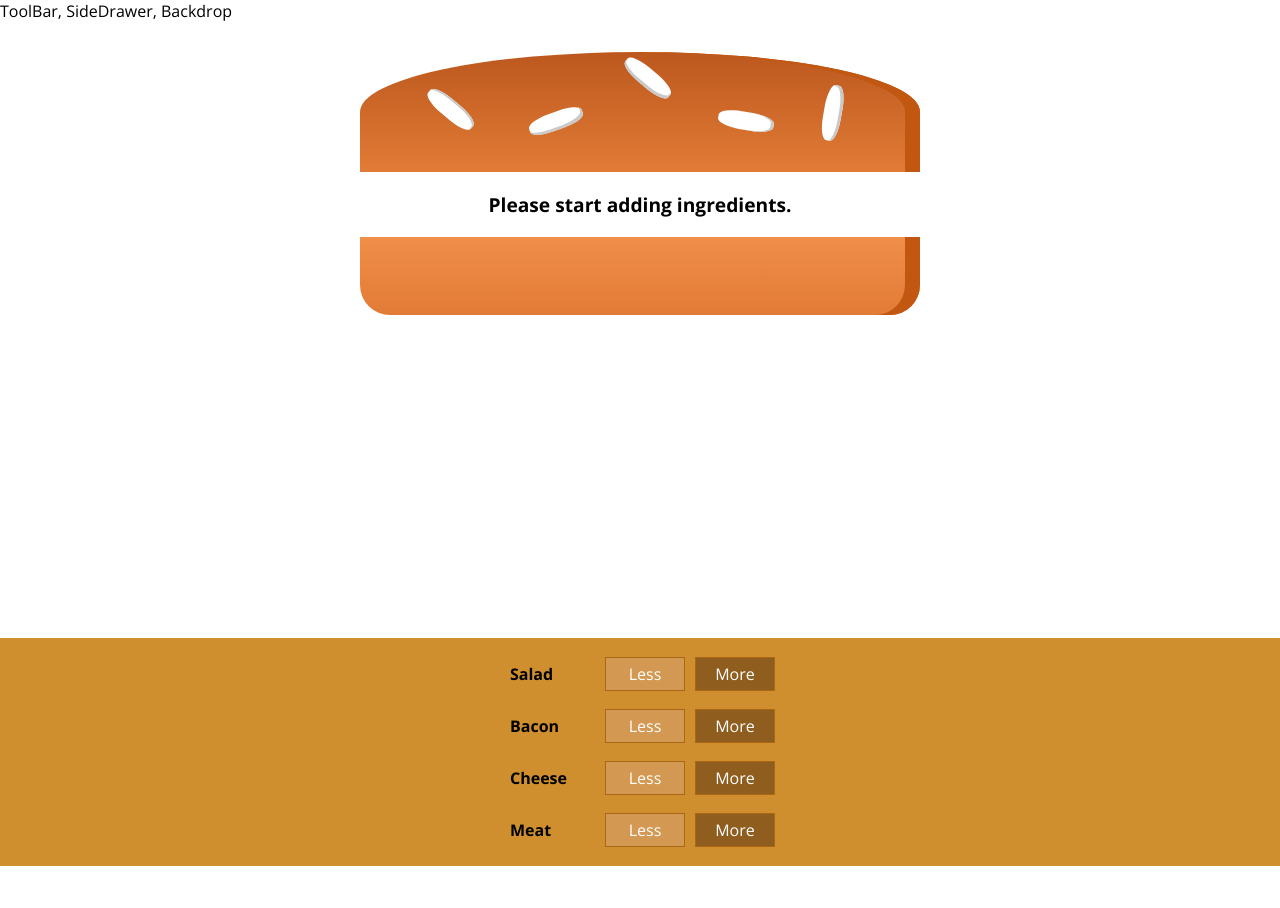
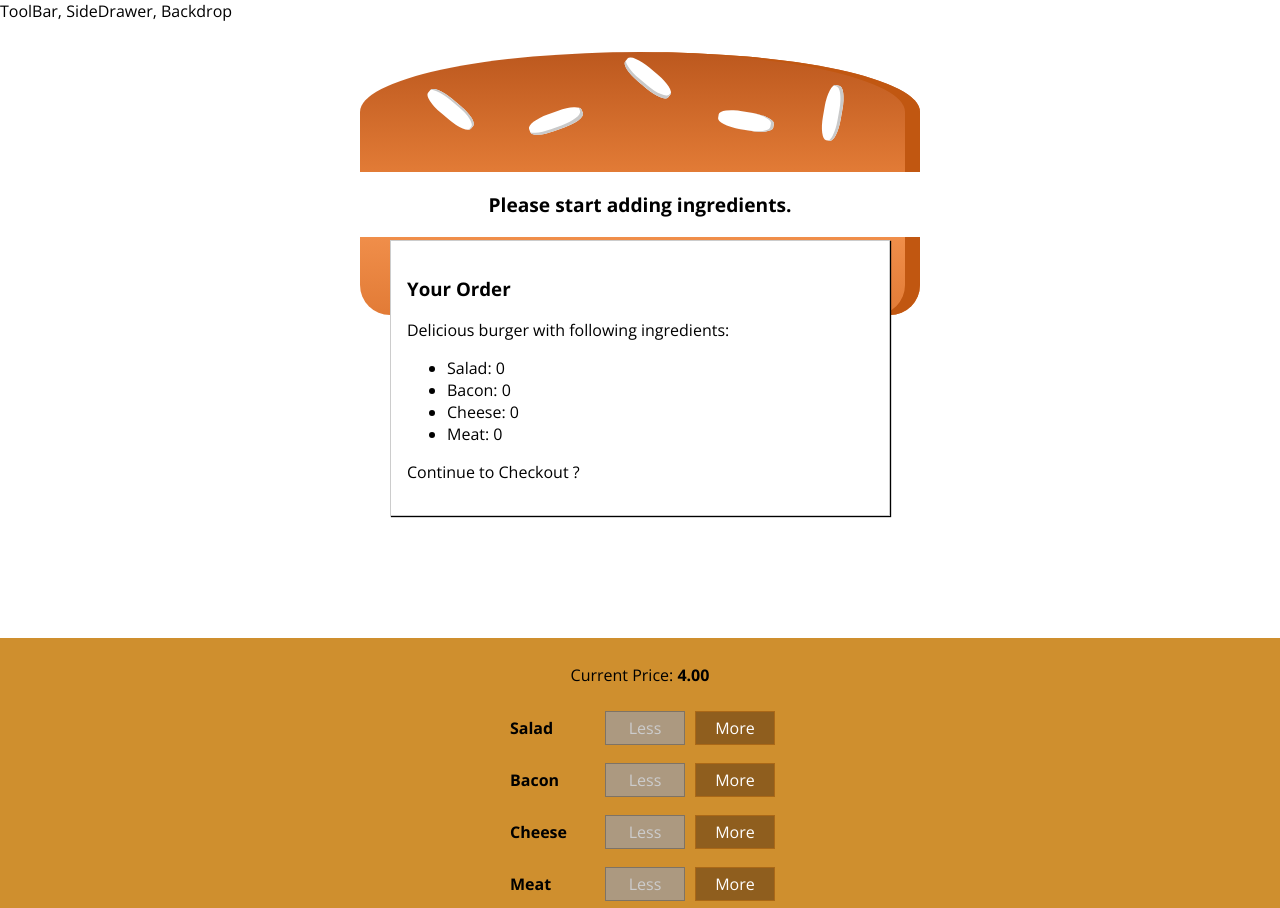
Before and after one commit to EricBois/react-burger-builder, a React (Create React App) app: page / in a window 1280 px wide. Shown: the top 908 px of the page. Before the commit the page ends 866 px from the top, so only its background shows below. Built offline with nearby package versions, Linux system fonts and the light colour scheme.

Commit message:
added state functions, modal and summary

```diff
--- a/src/components/Burger/BuildControls.js
+++ b/src/components/Burger/BuildControls.js
@@ -11,9 +11,17 @@
 
 const buildControls = (props) => (
   <div className={classes.BuildControls}>
+    <p>Current Price: <strong>{props.price}</strong> </p>
     {controls.map(ctrl => (
-      <BuildControl key={ctrl.label} label={ctrl.label} />
+      <BuildControl
+        key={ctrl.label}
+        label={ctrl.label}
+        deleted={() => props.remove(ctrl.type)}
+        added={() => props.add(ctrl.type)}
+        disabled={props.disabled[ctrl.type]}
+      />
     ))}
+    <button disabled={!props.purchasable} className={classes.OrderButton}>ORDER NOW</button>
   </div>
 );
 
--- a/src/components/Burger/BuildControls.module.css
+++ b/src/components/Burger/BuildControls.module.css
@@ -8,3 +8,44 @@
   margin: auto;
   padding: 10px 0;
 }
+
+.OrderButton {
+  background-color: #DAD735;
+  outline: none;
+  cursor: pointer;
+  border: 1px solid #966909;
+  color: #966909;
+  font-family: inherit;
+  font-size: 1.2em;
+  padding: 15px 30px;
+  box-shadow: 2px 2px 2px #966909;
+}
+
+.OrderButton:hover, .OrderButton:active {
+  background-color: #A0DB41;
+  border: 1px solid #966909;
+  color: #966909;
+}
+
+.OrderButton:disabled {
+  background-color: #C7C6C6;
+  cursor: not-allowed;
+  border: 1px solid #ccc;
+  color: #888888;
+}
+
+.OrderButton:not(:disabled) {
+  animation: enable 0.3s linear;
+}
+
+@keyframes enable {
+  0% {
+      transform: scale(1);
+  }
+  60% {
+      transform: scale(1.1);
+  }
+  100% {
+      transform: scale(1);
+  }
+}
--- a/src/components/Burger/BuildControls/BuildControl/BuildControl.js
+++ b/src/components/Burger/BuildControls/BuildControl/BuildControl.js
@@ -4,8 +4,8 @@
 const BuildControl = (props) => (
   <div className={classes.BuildControl}>
     <div className={classes.Label}>{props.label}</div>
-    <button className={classes.Less}>Less</button>
-    <button className={classes.More}>More</button>
+    <button disabled={props.disabled} className={classes.Less} onClick={props.deleted}>Less</button>
+    <button className={classes.More} onClick={props.added}>More</button>
   </div>
 );
 
--- /dev/null
+++ b/src/components/Burger/OrderSummary/OrderSummary.js
@@ -0,0 +1,19 @@
+import React from "react";
+import Aux from "../../../hoc/Aux";
+
+const orderSummary = (props) => {
+  const ingredientSummary = Object.keys(props.ingredients)
+    .map(igKey => {
+      return <li key={igKey}><span style={{textTransform: 'capitalize'}}>{igKey}</span>: {props.ingredients[igKey]}</li>
+    });
+  return (
+    <Aux>
+      <h3>Your Order</h3>
+      <p>Delicious burger with following ingredients:</p>
+      <ul>{ingredientSummary}</ul>
+      <p>Continue to Checkout ?</p>
+    </Aux>
+  );
+};
+
+export default orderSummary;
--- /dev/null
+++ b/src/components/UI/Modal/Modal.js
@@ -0,0 +1,10 @@
+import React from 'react';
+import classes from './Modal.module.css';
+
+const modal = (props) => (
+  <div className={classes.Modal}>
+    {props.children}
+  </div>
+);
+
+export default modal;
--- /dev/null
+++ b/src/components/UI/Modal/Modal.module.css
@@ -0,0 +1,20 @@
+.Modal {
+  position: fixed;
+  z-index: 500;
+  background-color: white;
+  width: 70%;
+  border: 1px solid #ccc;
+  box-shadow: 1px 1px 1px black;
+  padding: 16px;
+  left: 15%;
+  top: 30%;
+  box-sizing: border-box;
+  transition: all 0.3s ease-out;
+}
+
+@media (min-width: 600px) {
+  .Modal {
+      width: 500px;
+      left: calc(50% - 250px);
+  }
+}
--- a/src/containers/BurgerBuilder/BurgerBuilder.js
+++ b/src/containers/BurgerBuilder/BurgerBuilder.js
@@ -2,6 +2,15 @@
 import Aux from '../../hoc/Aux';
 import Burger from '../../components/Burger/Burger';
 import BuildControls from '../../components/Burger/BuildControls'
+import Modal from '../../components/UI/Modal/Modal';
+import OrderSummary from '../../components/Burger/OrderSummary/OrderSummary';
+
+const INGREDIENT_PRICES = {
+  salad: 0.4,
+  cheese: 0.7,
+  meat: 1.5,
+  bacon: 0.5
+}
 
 class BurgerBuilder extends Component {
 
@@ -11,14 +20,71 @@
       bacon: 0,
       cheese: 0,
       meat: 0
+    },
+    totalPrice: 4,
+    purchasable: false
+  }
+
+  updatePurchaseState (ingredients) {
+    const sum = Object.keys(ingredients).map(igKey => {
+      return ingredients[igKey];
+    }).reduce((sum, el) => {
+      return sum + el;
+    }, 0);
+    this.setState({ purchasable: sum > 0 });
+  }
+
+  addIngredientHandler = (type) => {
+    const oldCount = this.state.ingredients[type];
+    const updatedCount = oldCount + 1;
+    const updatedIngredients = {
+      ...this.state.ingredients
+    };
+    updatedIngredients[type] = updatedCount
+    const priceAddition = INGREDIENT_PRICES[type];
+    const oldPrice = this.state.totalPrice;
+    const newPrice = oldPrice + priceAddition;
+    this.setState({totalPrice: newPrice, ingredients: updatedIngredients});
+    this.updatePurchaseState(updatedIngredients);
+  }
+
+  removeIngredientHandler = (type) => {
+    const oldCount = this.state.ingredients[type];
+    if (oldCount <= 0) {
+      return;
     }
+    const updatedCount = oldCount - 1;
+    const updatedIngredients = {
+      ...this.state.ingredients
+    };
+    updatedIngredients[type] = updatedCount
+    const priceDeletion = INGREDIENT_PRICES[type];
+    const oldPrice = this.state.totalPrice;
+    const newPrice = oldPrice - priceDeletion;
+    this.setState({totalPrice: newPrice, ingredients: updatedIngredients});
+    this.updatePurchaseState(updatedIngredients);
   }
 
   render () {
+    const disabledInfo = {
+      ...this.state.ingredients
+    };
+    for (let key in disabledInfo) {
+      disabledInfo[key] = disabledInfo[key] <= 0
+    }
     return (
       <Aux>
+        <Modal>
+          <OrderSummary ingredients={this.state.ingredients} />
+        </Modal>
         <Burger ingredients={this.state.ingredients}/>
-        <BuildControls />
+        <BuildControls
+          add={this.addIngredientHandler}
+          remove={this.removeIngredientHandler}
+          disabled={disabledInfo}
+          price={this.state.totalPrice.toFixed(2)}
+          purchasable={this.state.purchasable}
+        />
       </Aux>
     );
   }
```
Also changed, not shown: src/components/UI/Backdrop/Backdrop.js (added).
